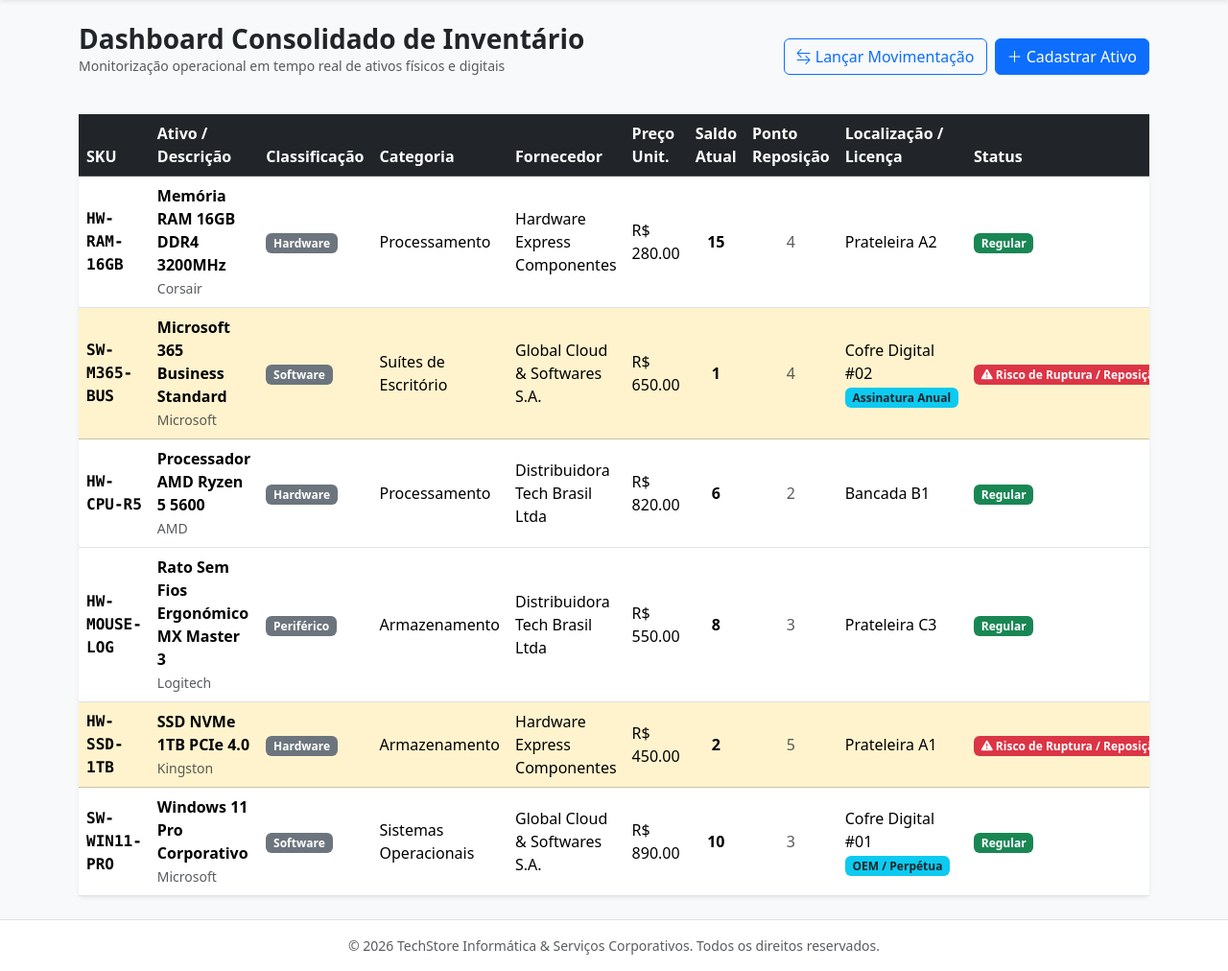
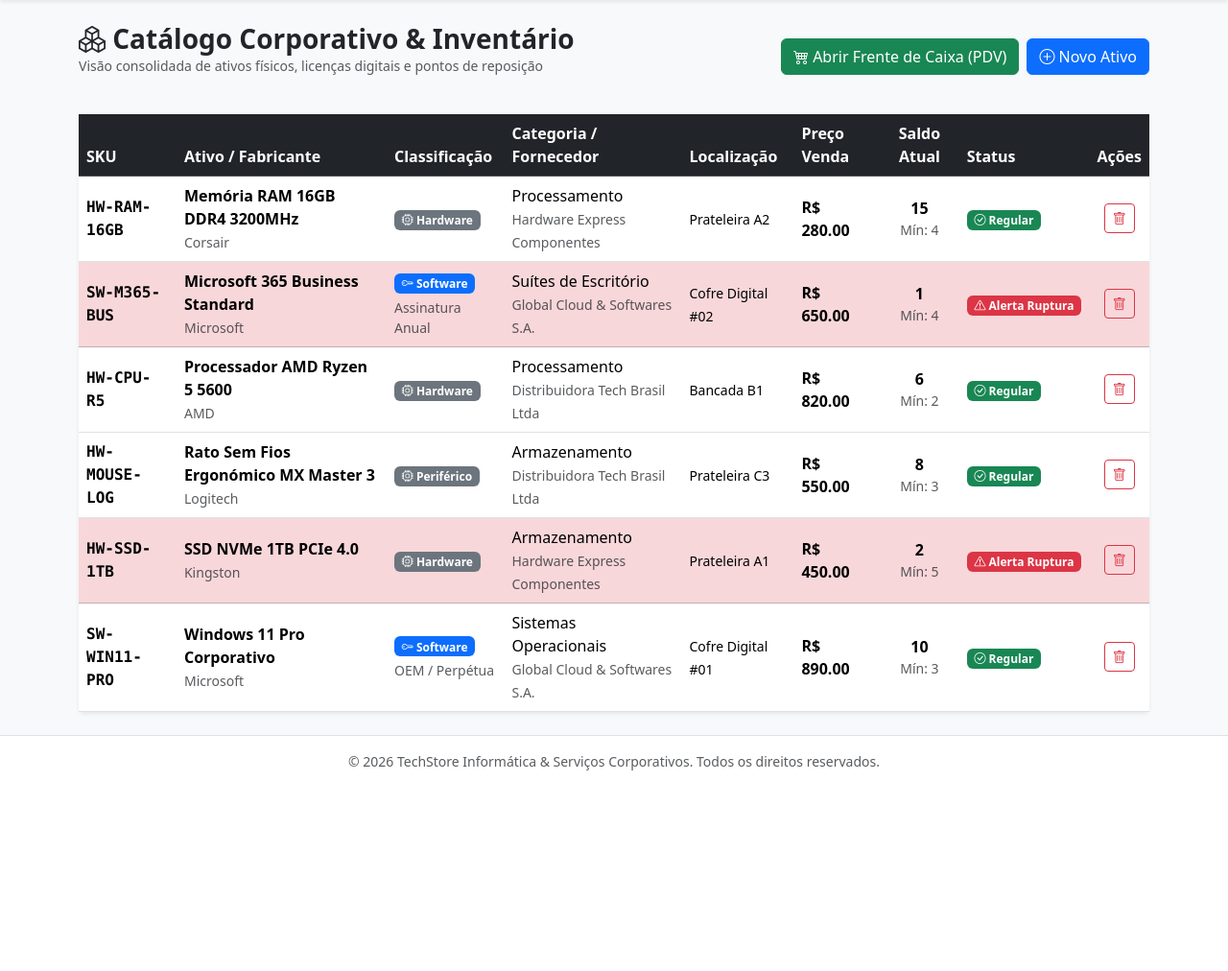
Before and after one commit to PulseTechEnterpriseGit/techstock-manager, a Flask app: page / in a window 1280 px wide. Shown: the part 80-1092 px from the top of the page at 96% size. After the commit the page ends 883 px from the top, so only its background shows below. Run offline with Flask 3, Linux system fonts and the light colour scheme; the visitor is signed in with stand-in values (Sample User, id 1); data comes from the database, SQL or seed files in the repository.

Commit message:
feat: entrega hibrida completa (Web Flask + CLI Terminal) com transacao ACID e RBAC

```diff
--- a/templates/dashboard.html
+++ b/templates/dashboard.html
@@ -3,88 +3,91 @@
 {% block content %}
 <div class="d-flex justify-content-between align-items-center mb-4">
     <div>
-        <h2 class="h3 fw-bold mb-0">Dashboard Consolidado de Inventário</h2>
-        <p class="text-muted small">Monitorização operacional em tempo real de ativos físicos e digitais</p>
+        <h2 class="h3 fw-bold mb-0"><i class="bi bi-boxes"></i> Catálogo Corporativo & Inventário</h2>
+        <p class="text-muted small">Visão consolidada de ativos físicos, licenças digitais e pontos de reposição</p>
     </div>
     <div class="d-flex gap-2">
-        <a href="{{ url_for('movimentacao') }}" class="btn btn-outline-primary">
-            <i class="bi bi-arrow-left-right"></i> Lançar Movimentação
+        <a href="{{ url_for('checkout') }}" class="btn btn-success">
+            <i class="bi bi-cart4"></i> Abrir Frente de Caixa (PDV)
         </a>
+        {% if session.get('perfil_acesso') == 'GERENTE' %}
         <a href="{{ url_for('novo_produto') }}" class="btn btn-primary">
-            <i class="bi bi-plus-lg"></i> Cadastrar Ativo
+            <i class="bi bi-plus-circle"></i> Novo Ativo
         </a>
+        {% endif %}
     </div>
 </div>
 
 <div class="card shadow-sm border-0">
-    <div class="card-body p-0">
     <div class="table-responsive">
         <table class="table table-hover align-middle mb-0">
             <thead class="table-dark">
                 <tr>
                     <th>SKU</th>
-                        <th>Ativo / Descrição</th>
+                    <th>Ativo / Fabricante</th>
                     <th>Classificação</th>
-                        <th>Categoria</th>
-                        <th>Fornecedor</th>
-                        <th>Preço Unit.</th>
-                        <th>Saldo Atual</th>
-                        <th>Ponto Reposição</th>
-                        <th>Localização / Licença</th>
+                    <th>Categoria / Fornecedor</th>
+                    <th>Localização</th>
+                    <th>Preço Venda</th>
+                    <th class="text-center">Saldo Atual</th>
                     <th>Status</th>
+                    {% if session.get('perfil_acesso') == 'GERENTE' %}
                     <th class="text-center">Ações</th>
+                    {% endif %}
                 </tr>
             </thead>
             <tbody>
-                    {% for item in produtos %}
-                    <tr class="{% if item.estoque_atual <= item.estoque_minimo %}table-warning{% endif %}">
-                        <td class="fw-bold font-monospace">{{ item.sku }}</td>
+                {% for p in produtos %}
+                <tr class="{% if p.estoque_atual <= p.estoque_minimo %}table-danger{% endif %}">
+                    <td class="font-monospace fw-bold">{{ p.sku }}</td>
                     <td>
-                            <div class="fw-semibold">{{ item.ativo }}</div>
-                            <small class="text-muted">{{ item.fabricante }}</small>
+                        <div class="fw-bold">{{ p.ativo }}</div>
+                        <small class="text-muted">{{ p.fabricante }}</small>
                     </td>
                     <td>
-                            <span class="badge bg-secondary">{{ item.classificacao }}</span>
-                        </td>
-                        <!-- Categoria e Fornecedor exibidos via JOIN (sem IDs crus) -->
-                        <td>{{ item.categoria }}</td>
-                        <td>{{ item.fornecedor }}</td>
-                        <td>R$ {{ "%.2f"|format(item.preco_venda) }}</td>
-                        <td class="fw-bold text-center fs-6">{{ item.estoque_atual }}</td>
-                        <td class="text-center text-muted">{{ item.estoque_minimo }}</td>
-                        <td>
-                            <div>{{ item.localizacao }}</div>
-                            {% if item.modalidade_licenca %}
-                                <small class="badge bg-info text-dark">{{ item.modalidade_licenca }}</small>
+                        {% if p.classificacao == 'Software' %}
+                            <span class="badge bg-primary"><i class="bi bi-key"></i> Software</span>
+                            {% if p.modalidade_licenca %}
+                                <div class="small text-muted mt-1">{{ p.modalidade_licenca }}</div>
+                            {% endif %}
+                        {% else %}
+                            <span class="badge bg-secondary"><i class="bi bi-cpu"></i> {{ p.classificacao }}</span>
                         {% endif %}
                     </td>
                     <td>
-                            {% if item.estoque_atual <= item.estoque_minimo %}
-                                <span class="badge bg-danger">
-                                    <i class="bi bi-exclamation-triangle-fill"></i> Risco de Ruptura / Reposição Necessária
-                                </span>
+                        <div>{{ p.categoria }}</div>
+                        <small class="text-muted">{{ p.fornecedor }}</small>
+                    </td>
+                    <td><small>{{ p.localizacao }}</small></td>
+                    <td class="fw-semibold">R$ {{ "%.2f"|format(p.preco_venda) }}</td>
+                    <td class="text-center">
+                        <span class="fs-6 fw-bold">{{ p.estoque_atual }}</span>
+                        <small class="text-muted d-block">Mín: {{ p.estoque_minimo }}</small>
+                    </td>
+                    <td>
+                        {% if p.estoque_atual <= p.estoque_minimo %}
+                            <span class="badge bg-danger"><i class="bi bi-exclamation-triangle"></i> Alerta Ruptura</span>
                         {% else %}
-                                <span class="badge bg-success">Regular</span>
+                            <span class="badge bg-success"><i class="bi bi-check-circle"></i> Regular</span>
                         {% endif %}
                     </td>
+                    {% if session.get('perfil_acesso') == 'GERENTE' %}
                     <td class="text-center">
-                            <form action="{{ url_for('remover_produto', produto_id=item.id) }}" method="POST" onsubmit="return confirm('Confirma a desativação deste item do catálogo?');">
-                                <button type="submit" class="btn btn-sm btn-outline-danger" title="Descontinuar Ativo">
+                        <form action="{{ url_for('remover_produto', produto_id=p.id) }}" method="POST" onsubmit="return confirm('Confirma a exclusão definitiva deste ativo?');">
+                            <button type="submit" class="btn btn-sm btn-outline-danger" title="Excluir Ativo">
                                 <i class="bi bi-trash"></i>
                             </button>
                         </form>
                     </td>
+                    {% endif %}
                 </tr>
                 {% else %}
                 <tr>
-                        <td colspan="11" class="text-center py-4 text-muted">
-                            Nenhum ativo catalogado até o momento.
-                        </td>
+                    <td colspan="9" class="text-center py-4 text-muted">Nenhum ativo cadastrado no inventário.</td>
                 </tr>
                 {% endfor %}
             </tbody>
         </table>
     </div>
 </div>
-</div>
 {% endblock %}
```
Lines whose indentation alone changed are shown as unchanged.
